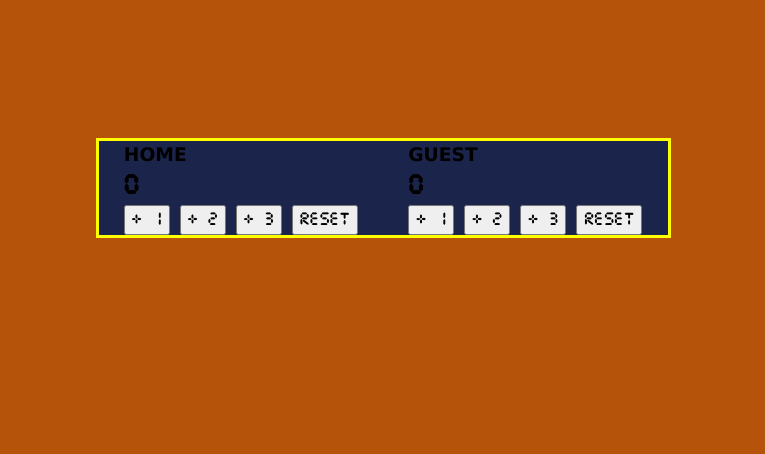
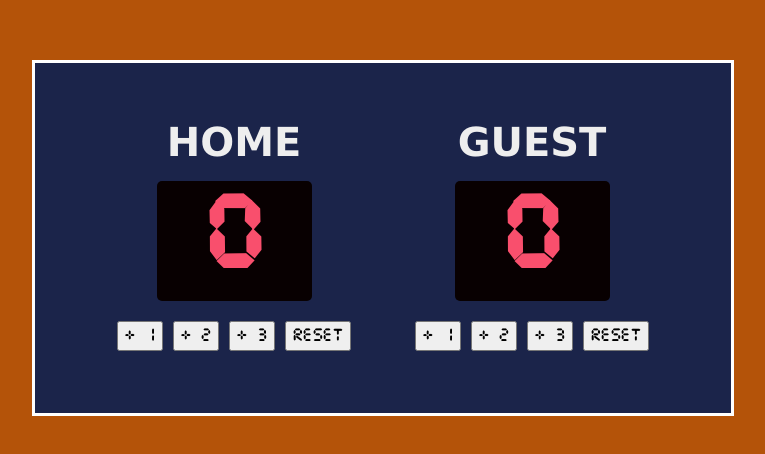
Before and after one commit to xAnDrOm3dAx/basketball-scoreboard, a plain HTML site: page index.html in a window 1280 px wide. Shown: the part 162-616 px from the top of the page, without its empty margins (257-1022 px from the left). Drawn offline with Linux system fonts and the light colour scheme.

Commit message:
update style.css h2 and score containers

```diff
--- a/style.css
+++ b/style.css
@@ -60,27 +60,68 @@ html {
   font-style: normal;
 }
 
-/* Variables */
 
-h3 {
-  font-family: Verdana, sans-serif;
+/* Scoreboard Container */
+
+body {
+  font-family: 'Cursed Timer', Verdana, sans-serif;
+  display: flex;
+  justify-content: center;
+  align-items: center;
+  height: 100vh;
+}
+
+.scoreboard-container {
+  display: flex;
+  flex-wrap: wrap;
+  justify-content: space-around;
+  align-items: center;
+  flex-shrink: 0;
+
+  background-color: #1B244A;
+  max-width: 710px;
+  margin-left: auto;
+  margin-right: auto;
+  border: 3px solid white;
+  padding: 30px 50px;
 }
 
 
-/* Scoreboard Container */
+/* Home and Guest Containers */
 
-  body {
-    font-family: 'Cursed Timer', Verdana, sans-serif
-  }
+h3 {
+  display: flex;
+  width: 149px;
+  flex-direction: column;
+  flex-shrink: 0;
 
-  .scoreboard-container {
-    background-color: #1B244A;
-    max-width: 575px;
-    margin-left: auto;
-    margin-right: auto;
-    margin-top: 300px;
-    border: 3px solid yellow;
-    display: flex;
-    flex-wrap: wrap;
-    justify-content: space-around;
-  }
+  color: #EEE;
+  text-align: center;
+  font-size: 40px;
+  font-family: Verdana;
+  font-weight: 700;
+  line-height: 35.893px;
+}
+
+.guest-container,
+.home-container {
+  display: flex;
+  flex-direction: column;
+  align-items: center;
+  padding: 2rem;
+}
+
+.score {
+  width: 155px;
+  height: 120px;
+  flex-shrink: 0;
+  border-radius: 5px;
+  background: #080001;
+  color: #F94F6D;
+  font-size: 5.625rem;
+  text-align: center;
+  padding-left: 20px;
+  padding-right: 20px;
+  margin: 20px;
+  line-height: 120px;
+}
```
